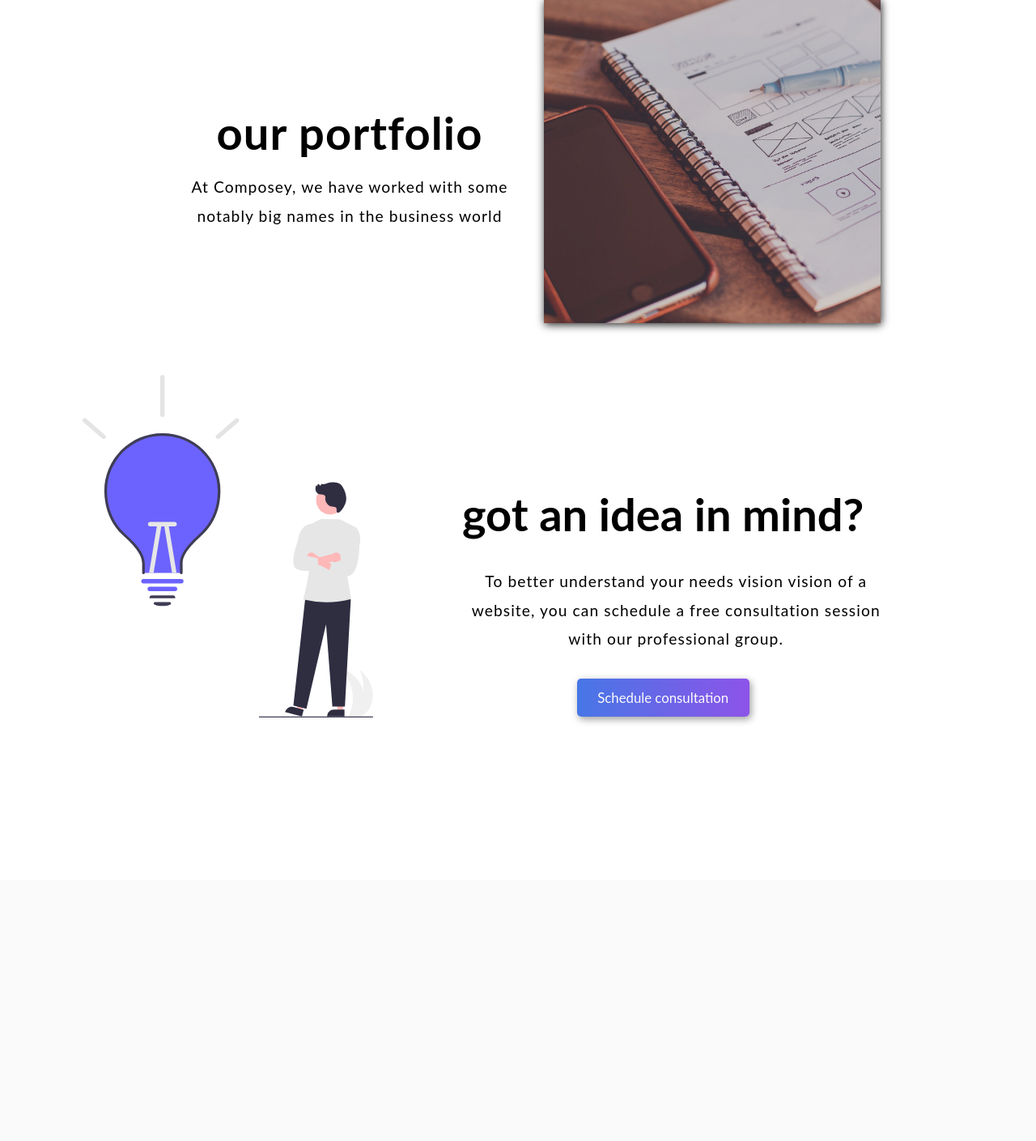
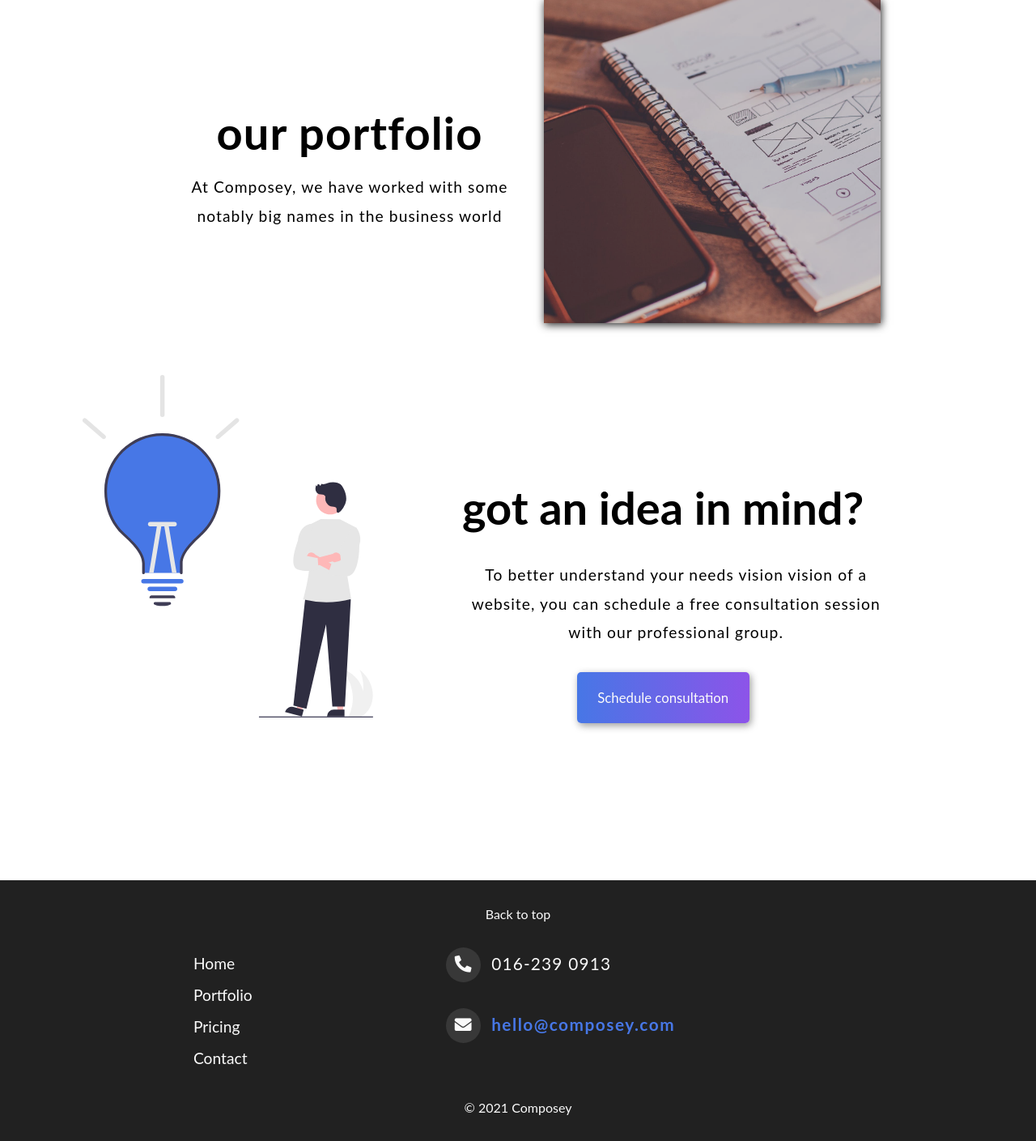
Before and after one commit to wilsonteh/web1201-composey_website-design-service, a PHP site: page / in a window 1280 px wide. Shown: the part 1160-2569 px from the top of the page at 81% size. Before the commit the page ends 2052 px from the top, so only its background shows below. Run offline with PHP 8.4, Linux system fonts and the light colour scheme.

Commit message:
Make footer

```diff
--- a/css/index.css
+++ b/css/index.css
@@ -39,12 +39,12 @@ body {
    color: var(--white);
 }
 
-nav {
+#header nav {
    flex-grow: 3;
    /* background-color: crimson; */
 }
 
-nav ul {
+#header nav ul {
    list-style: none;
    margin: 0 0 0 2rem;
    padding: 0;
@@ -52,14 +52,13 @@ nav ul {
    justify-content: flex-start;
 }
 
-nav ul li {
+#header nav ul li {
    margin: 0 .3rem;
    box-sizing: border-box;
    cursor: pointer;
 }
 
-
-nav ul li a {
+#header nav ul li a {
    text-decoration: none;
    font-size: 1.2rem;
    color: var(--white);
@@ -68,12 +67,12 @@ nav ul li a {
    position: relative;
 }
 
-nav ul li a:hover {
+#header nav ul li a:hover {
    opacity: .8;
 }
 
 /* Nav items hover effect */
-nav ul li a::after {
+#header nav ul li a::after {
    content: "";
    background-color: var(--white);
    height: 2px;
@@ -84,11 +83,11 @@ nav ul li a::after {
    transition-duration: .3s;
 }
 
-nav ul li a:hover::after {
+#header nav ul li a:hover::after {
    width: 100%;
 }
 
-.contact {
+#header .contact {
    flex-grow: 1;
    display: flex;
    justify-content: center;
@@ -96,7 +95,7 @@ nav ul li a:hover::after {
    /* background-color: aqua; */
 }
 
-.contact .contact-btn  {
+#header .contact .contact-btn  {
    display: block;
    text-decoration: none;
    color: var(--white);
@@ -107,12 +106,12 @@ nav ul li a:hover::after {
    font-size: 1.05rem;
 }
 
-.contact-btn:hover {
+#header .contact-btn:hover {
    opacity: .8;
    background-image: linear-gradient(to right, var(--purple) 0%, var(--blue) 100%);
 }
 
-.contact span {
+#header .contact span {
    margin: 0 0 0 .3rem;
 }
 
@@ -358,9 +357,10 @@ nav ul li a:hover::after {
 
 .contact-us .schedule-btn {
    text-decoration: none;
+   text-align: center;
    color: var(--white);
    background-image: linear-gradient(to right, var(--blue) 0%, var(--purple) 100%);
-   padding: .8rem 1.6rem;
+   padding: 1.3rem 1.6rem;
    margin: 2rem 0;
    font-size: 1.05rem;
    border-radius: 5px;
@@ -372,3 +372,112 @@ nav ul li a:hover::after {
    opacity: .8;
    background-image: linear-gradient(to right, var(--purple) 0%, var(--blue) 100%);
 }
+
+
+/** ====== FOOTER ====== */
+#footer {
+   background-color: var(--black);
+   color: var(--white);
+   padding: 2rem 0;
+}
+
+#footer .back-to-top {
+   /* background-color: crimson; */
+   text-align: center;
+   margin-bottom: 2rem;
+}
+
+#footer .back-to-top a {
+   text-decoration: none;
+   color: var(--white);
+}
+
+#footer section {
+   display: flex;
+}
+
+#footer .placeholder {
+   flex-grow: 1;
+   /* background-color: aquamarine; */
+}
+
+#footer nav {
+   flex-grow: 1;
+   padding: 0 1rem;
+   /* background-color: crimson; */
+}
+
+#footer nav ul {
+   height: 100%;
+   display: flex;
+   flex-direction: column;
+   align-items: flex-start;
+   justify-content: flex-start;
+   margin: 0;
+   padding: 0;
+}
+
+#footer nav ul li {
+   list-style: none;
+   margin: .5rem 0;
+}
+
+#footer nav ul li a {
+   text-decoration: none;
+   color: var(--white);
+   font-size: 1.2rem;
+}
+
+#footer nav ul li a:hover {
+   opacity: .8;
+   padding-left: .2rem;
+}
+
+#footer .contact-info {
+   flex-grow: 1;
+   display: flex;
+   flex-direction: column;
+   align-items: flex-start;
+   justify-content: flex-start;
+   font-size: 1.3rem;
+   /* background-color: coral; */
+}
+
+#footer .contact-info .email {
+   margin-top: 2rem;
+}
+
+#footer .fa-phone-alt, #footer .fa-envelope {
+   background-color: var(--grey);
+   padding: .7rem;
+   border-radius: 50%;
+   margin-right: .5rem;
+}
+
+#footer .contact-info h2 {
+   margin: 0;
+}
+
+#footer .contact-info h2:nth-of-type(2) {
+   margin-top: 2rem;
+}
+
+#footer .contact-info a {
+   text-decoration: none;
+   color: var(--white);
+   letter-spacing: 1.2px;
+}
+
+#footer .contact-info .email-addr {
+   color: var(--blue);
+   font-weight: bold;
+   letter-spacing: 1.5px;
+}
+
+#footer .copyright {
+   /* background-color: brown; */
+   display: flex;
+   justify-content: center;
+   align-items: center;
+   margin-top: 2rem;
+}
--- a/css/variable.css
+++ b/css/variable.css
@@ -1,6 +1,7 @@
 :root {
    --black: hsl(0, 0%, 13%);
    --white: hsl(0, 0%, 98%);
+   --grey: hsl(0, 0%, 22%);
    --blue: hsl(222, 76%, 59%);
    --purple: hsl(263, 77%, 62%);
 }
--- a/index.html
+++ b/index.html
@@ -13,6 +13,7 @@
 </head>
 
 <body>
+   <a id="top" href=""></a>
 
    <header id="header">
       <div class="logo">
@@ -89,12 +90,47 @@
             </div>
             <a href="#contact" class="schedule-btn">Schedule consultation</a>
          </div>
+      </section>
+   </main>
 
+   <footer id="footer">
+      <div class="back-to-top">
+         <a href="#top">Back to top</a>
+      </div>
 
+      <section>
+         <div class="placeholder"></div>
+
+         <nav>
+            <ul>
+               <li><a href="/">Home</a></li>
+               <li><a href="#portfolio">Portfolio</a></li>
+               <li><a href="#pricing">Pricing</a></li>
+               <li><a href="#contact">Contact</a></li>
+            </ul>
+         </nav>
+
+         <div class="contact-info">
+            <div class="phone-info">
+               <!-- <h2>Customer Service:</h2> -->
+               <i class="fas fa-phone-alt"></i>
+               <a href="https://wa.me/60162390913?text=Hello Composey!" class="phoneNo">016-239 0913</a>
+            </div>
+
+            <div class="email">
+               <!-- <h2>Shoot us an email:</h2> -->
+               <i class="fas fa-envelope"></i>
+               <a href="mailto:hello@composey.com" class="email-addr">hello@composey.com</a>
+            </div>
+         </div>
+
+         <div class="placeholder"></div>
       </section>
 
-   </main>
-
+      <div class="copyright">
+         &copy; 2021 Composey
+      </div>
+   </footer>
 
 
 
```
Also changed, not shown: media/illustrations/lightbulb-moment.svg.
